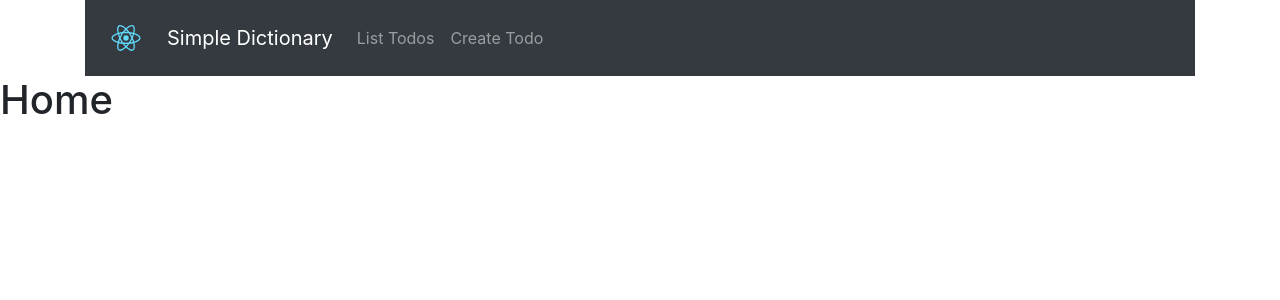
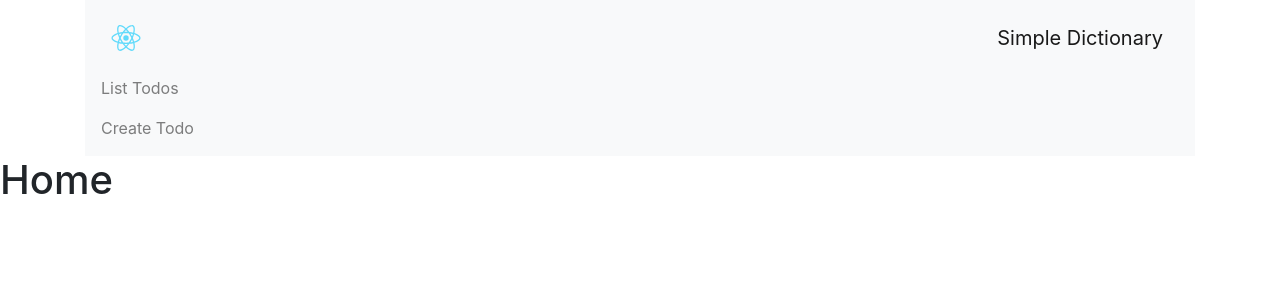
Before and after one commit to dogukanarat/Dictionary, a React (Create React App) app in the folder frontend/: page / in a window 1280 px wide. Shown: the top 300 px of the page. Built offline with nearby package versions, Linux system fonts and the light colour scheme.

Commit message:
Change component names

```diff
--- a/frontend/src/components/NavBar.jsx
+++ b/frontend/src/components/NavBar.jsx
@@ -1,15 +1,15 @@
 import React, { Component } from 'react'
 import styled from 'styled-components'
 
-import Logo from './Logo'
-import Links from './Links'
+import NavBarLogo from './NavBarLogo'
+import NavBarLinks from './NavBarLinks'
 
 const Container = styled.div.attrs({
     className: 'container',
 })``
 
 const Nav = styled.nav.attrs({
-    className: 'navbar navbar-expand-lg navbar-dark bg-dark',
+    className: 'navbar navbar-light bg-light',
 })`
     margin-bottom: 20 px;
 `
@@ -19,8 +19,8 @@ class NavBar extends Component {
         return (
             <Container>
                 <Nav>
-                    <Logo />
-                    <Links />
+                    <NavBarLogo />
+                    <NavBarLinks />
                 </Nav>
             </Container>
         )
--- a/frontend/src/components/index.js
+++ b/frontend/src/components/index.js
@@ -1,6 +1,3 @@
-
-import Links from './Links'
-import Logo from './Logo'
 import NavBar from './NavBar'
 
-export { Links, Logo, NavBar }
+export { NavBar }
--- a/frontend/src/index.js
+++ b/frontend/src/index.js
@@ -6,6 +6,7 @@ import { PostList, PostNew } from './pages'
 import 'bootstrap/dist/css/bootstrap.min.css'
 
 const Home = () => <h1>Home</h1>
+const NoPage = () => <h1>No Page!</h1>
 
 export default function App() {
     return (
```
Also changed, not shown: frontend/src/components/NavBarLinks.jsx (renamed from frontend/src/components/Links.jsx), frontend/src/components/NavBarLogo.jsx (renamed from frontend/src/components/Logo.jsx).
